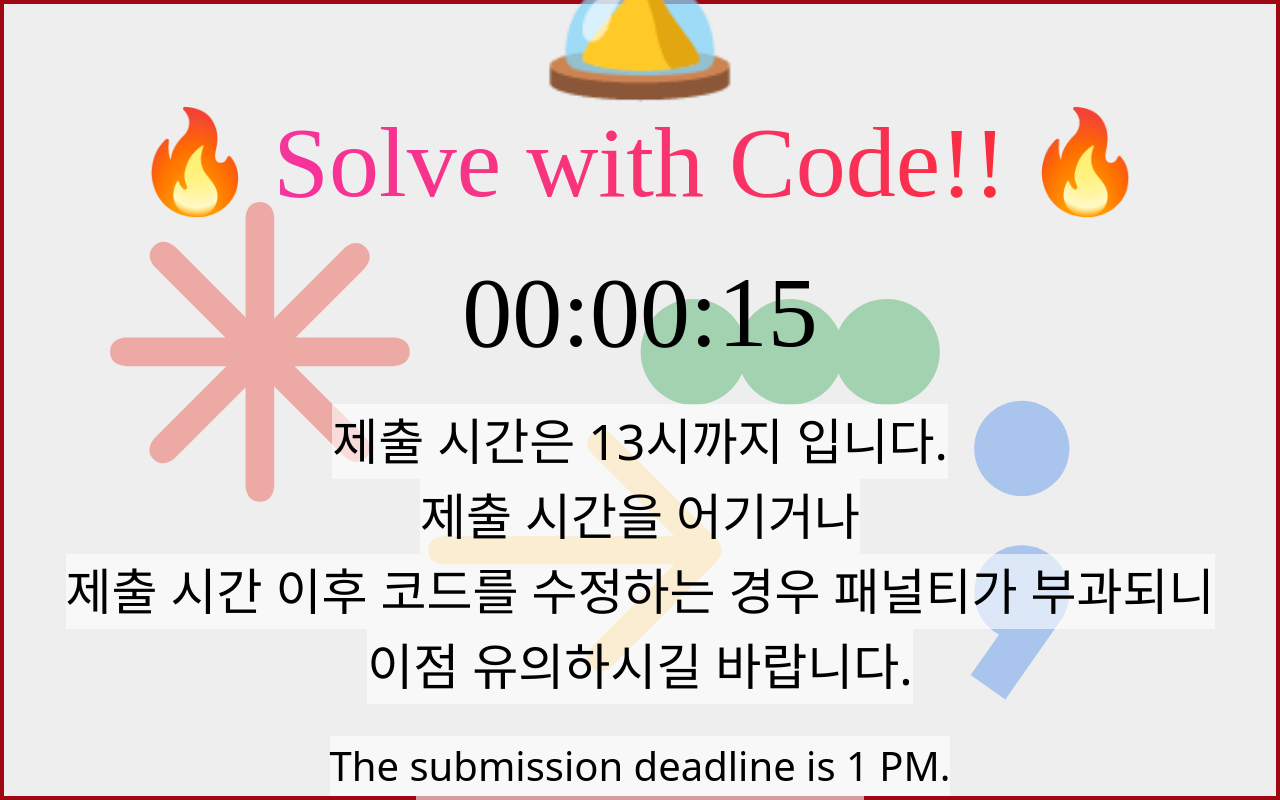
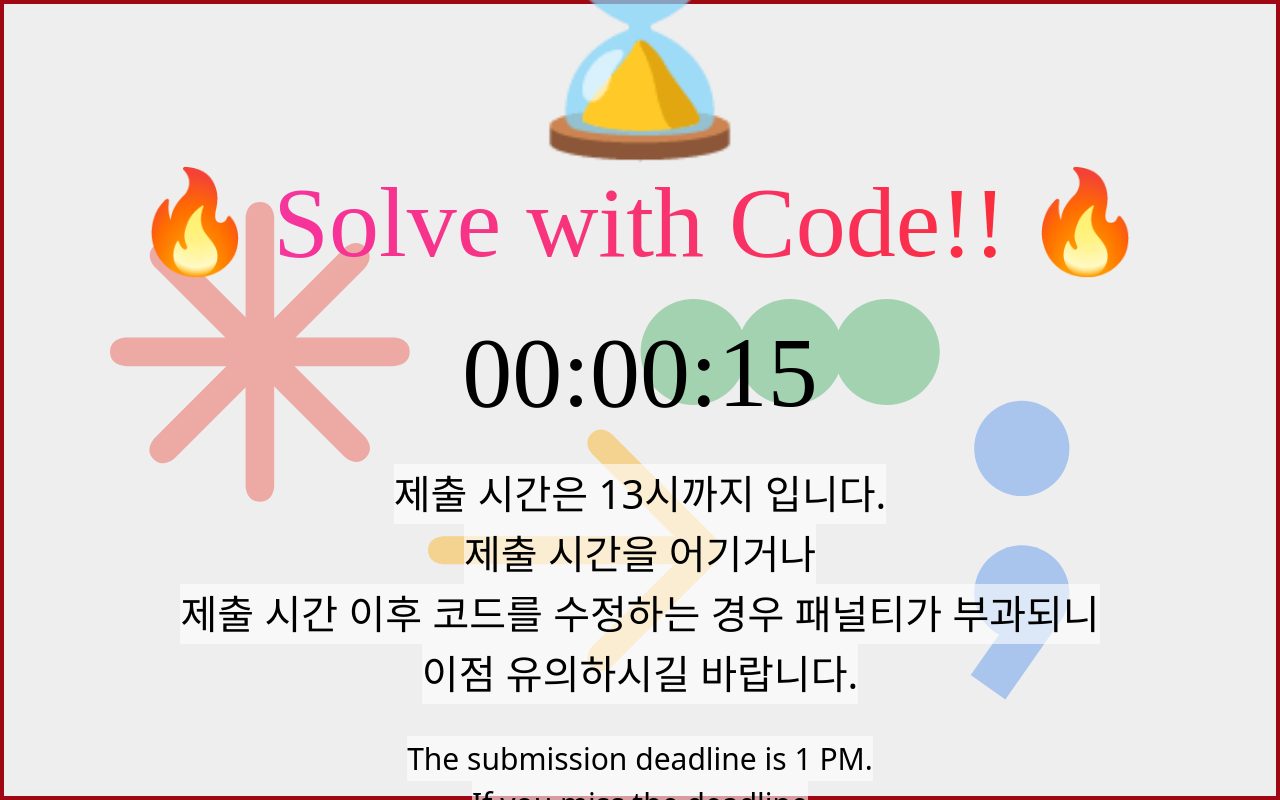
Before and after one commit to 2paperstar/2025-impact-ai-hackathon-screen, a React (Vite) app: page / in a window 1280 px wide. Built offline with nearby package versions, Linux system fonts and the light colour scheme; a web font is replaced by a local one.

Commit message:
fix: change font size

```diff
--- a/src/app.tsx
+++ b/src/app.tsx
@@ -47,7 +47,7 @@
               </div>
             </div>
             <div className="flex flex-col items-center gap-8 [&_span]:bg-white/60">
-              <div className="flex flex-col items-center text-[50px] text-center [&_div]:-mt-6">
+              <div className="flex flex-col items-center text-[40px] text-center [&_div]:-mt-6">
                 <span>제출 시간은 13시까지 입니다.</span>
                 <span>제출 시간을 어기거나</span>
                 <span>
@@ -55,7 +55,7 @@
                 </span>
                 <span>이점 유의하시길 바랍니다.</span>
               </div>
-              <div className="flex flex-col items-center text-[40px] text-center [&_div]:-mt-6">
+              <div className="flex flex-col items-center text-[30px] text-center [&_div]:-mt-6">
                 <span>The submission deadline is 1 PM.</span>
                 <span>If you miss the deadline</span>
                 <span>
```
